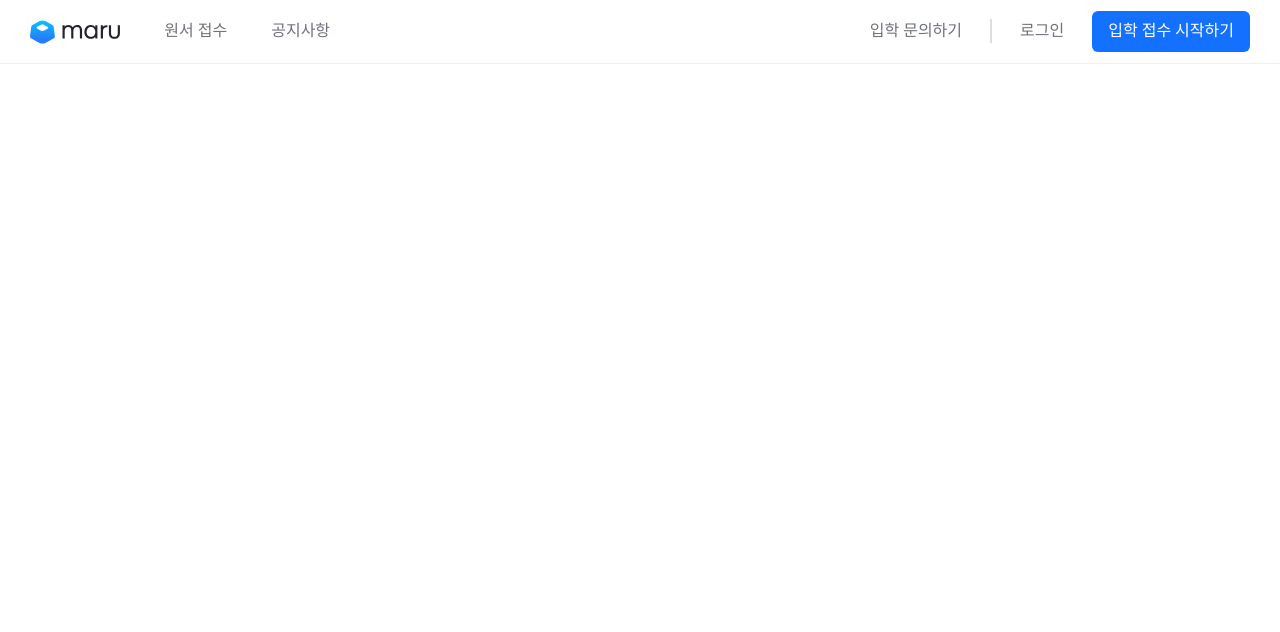
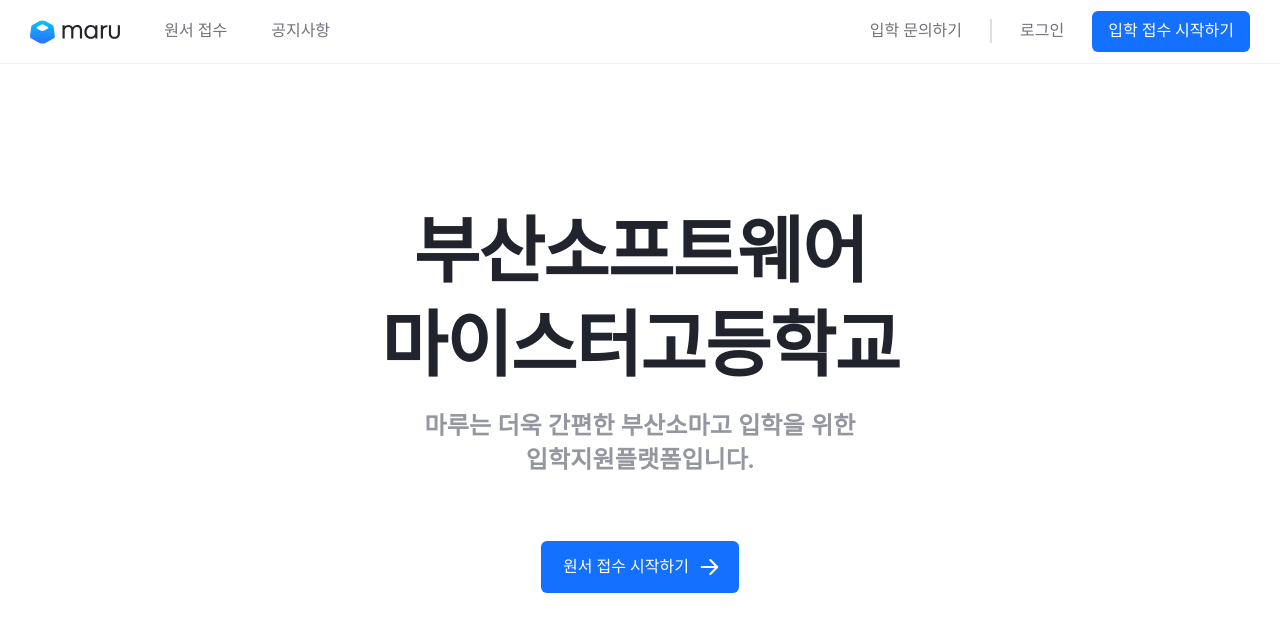
Before and after one commit to Bamdoliro/thisismaru, a Next.js app: page / in a window 1280 px wide. Shown: the top 632 px of the page. Built offline with nearby package versions, Linux system fonts and the light colour scheme.

Commit message:
ADD :: Main Page

```diff
--- a/src/app/page.tsx
+++ b/src/app/page.tsx
@@ -1,9 +1,15 @@
 "use client";
 
+import Header from "@/components/Common/Header/header";
 import Main from "@/components/Main/main";
 
 const Home = () => {
-  return <Main />;
+  return (
+    <>
+      <Header />
+      <Main />
+    </>
+  );
 };
 
 export default Home;
--- a/src/components/Common/Button/index.ts
+++ b/src/components/Common/Button/index.ts
@@ -63,6 +63,6 @@
   `,
   SHORTCUTS_ICON: css`
     gap: 10px;
-    padding: 10px 20px 10px 22px;
+    padding: 15.5px 20px 15.5px 22px;
   `,
 };
--- a/src/components/Common/Header/header.tsx
+++ b/src/components/Common/Header/header.tsx
@@ -36,7 +36,7 @@
 export default Header;
 
 const StyledHeader = styled.div`
-  position: sticky;
+  position: fixed;
   display: flex;
   align-items: center;
   width: 100%;
--- a/src/components/Main/main.tsx
+++ b/src/components/Main/main.tsx
@@ -1,12 +1,62 @@
 import Header from "@/components/Common/Header/header";
 import AppLayout from "@/layouts/AppLayout";
+import { color } from "@/styles/color";
+import { font } from "@/styles/font";
+import styled from "styled-components";
+import Button from "../Common/Button/button";
 
 const Main = () => {
   return (
     <AppLayout>
-      <Header />
+      <StyledMain>
+        <TextBox>
+          <Title>
+            부산소프트웨어
+            <br />
+            마이스터고등학교
+          </Title>
+          <Desc>
+            마루는 더욱 간편한 부산소마고 입학을 위한
+            <br />
+            입학지원플랫폼입니다.
+          </Desc>
+        </TextBox>
+        <Button option="PRIMARY" icon="SHORTCUTS_ICON">
+          원서 접수 시작하기
+        </Button>
+      </StyledMain>
     </AppLayout>
   );
 };
 
 export default Main;
+
+const StyledMain = styled.div`
+  width: 100%;
+  height: 100%;
+  display: flex;
+  flex-direction: column;
+  align-items: center;
+  justify-content: center;
+  gap: 64px;
+`;
+
+const TextBox = styled.div`
+  display: flex;
+  flex-direction: column;
+  gap: 16px;
+`;
+
+const Title = styled.p`
+  ${font.D1}
+  color: ${color.gray900};
+
+  text-align: center;
+`;
+
+const Desc = styled.p`
+  ${font.H3}
+  color: ${color.gray500};
+
+  text-align: center;
+`;
```
